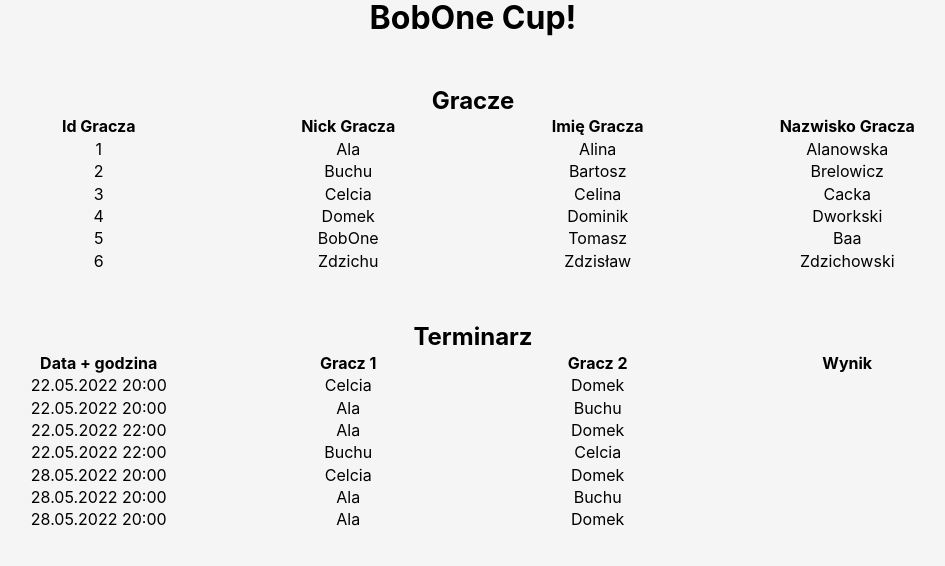
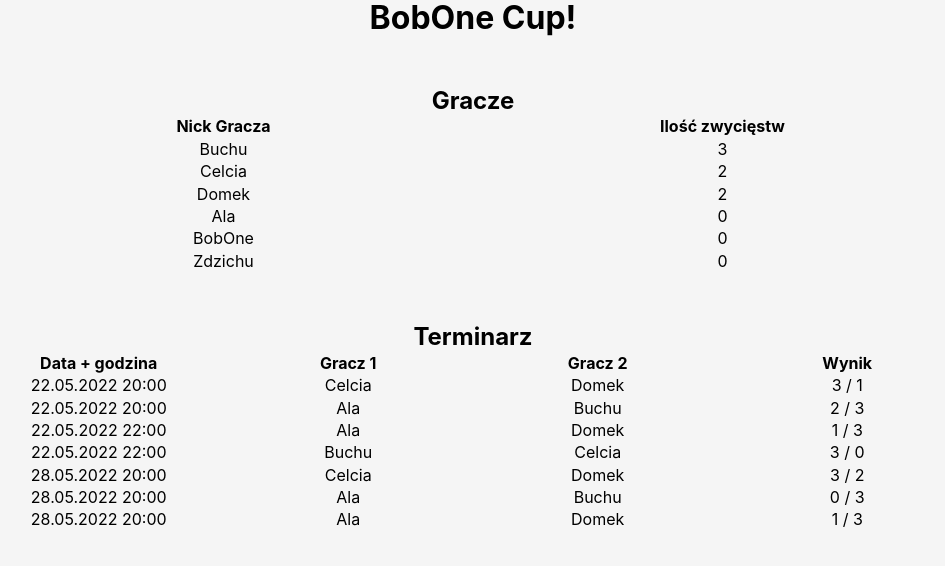
Before and after one commit to KamilStawik/dart-table, a React (Create React App) app: page / in a window 1280 px wide. Shown: the top 566 px of the page, without its empty margins (167-1112 px from the left). Built offline with nearby package versions, Linux system fonts and the light colour scheme.

Commit message:
ranking added

```diff
--- a/src/MainPage/index.js
+++ b/src/MainPage/index.js
@@ -8,7 +8,6 @@ const MainPage = () => (
 
     <PlayersTable title="Gracze" />
     <GamesTable title="Terminarz"/>
-
 
     {/* <PlayersTable
       title={"Terminarz"}
--- a/src/components/GamesTable.js
+++ b/src/components/GamesTable.js
@@ -1,5 +1,5 @@
 import players from "../content/players";
-import gamesCalendar from "../content/gamesCalendar";
+import matchHistory from "../content/matchHistory";
 
 const GamesTable = (props) => {
   const tableColumnsNumber = 4;
@@ -21,12 +21,12 @@ const GamesTable = (props) => {
             <th style={{ width: `${1000 / tableColumnsNumber}px` }}> Gracz 2</th>
             <th style={{ width: `${1000 / tableColumnsNumber}px` }}> Wynik</th>
           </tr>
-          {gamesCalendar.map((game) => (
+          {matchHistory.map((game) => (
             <tr key={game.id}>
               <td style={{ width: `${1000 / tableColumnsNumber}px`, textAlign: "center" }}> {`${game.date} ${game.time}`} </td>
               <td style={{ width: `${1000 / tableColumnsNumber}px`, textAlign: "center" }}> {getPlayerNick(game.player1Id)} </td>
               <td style={{ width: `${1000 / tableColumnsNumber}px`, textAlign: "center" }}> {getPlayerNick(game.player2Id)} </td>
-              <td style={{ width: `${1000 / tableColumnsNumber}px`, textAlign: "center" }}> {game.result}</td>
+              <td style={{ width: `${1000 / tableColumnsNumber}px`, textAlign: "center" }}> {game.result1} / {game.result2}</td>
             </tr>
           ))}
         </tbody>
--- a/src/components/PlayersTable.js
+++ b/src/components/PlayersTable.js
@@ -1,7 +1,11 @@
 import players from "../content/players";
+import matchHistory from "../content/matchHistory";
+import { getRanking } from "../content/ranking";
 
 const PlayersTable = (props) => {
-  const tableColumnsNumber = 4;
+  const tableColumnsNumber = 2;
+  const ranking = getRanking(players, matchHistory);
+  console.log('Ranking:', ranking)
 
 
   return (
@@ -12,17 +16,13 @@ const PlayersTable = (props) => {
       <table style={{ width: "1000px" }}>
         <tbody>
           <tr>
-            <th style={{ width: `${1000 / tableColumnsNumber}px` }}> Id Gracza</th>
             <th style={{ width: `${1000 / tableColumnsNumber}px` }}> Nick Gracza</th>
-            <th style={{ width: `${1000 / tableColumnsNumber}px` }}> Imię Gracza</th>
-            <th style={{ width: `${1000 / tableColumnsNumber}px` }}> Nazwisko Gracza</th>
+            <th style={{ width: `${1000 / tableColumnsNumber}px` }}> Ilość zwycięstw</th>
           </tr>
-          {players.map((player) => (
-            <tr key={player.id}>
-              <td style={{ width: `${1000 / tableColumnsNumber}px`, textAlign: "center" }}> {player.id} </td>
-              <td style={{ width: `${1000 / tableColumnsNumber}px`, textAlign: "center" }}> {player.nick} </td>
-              <td style={{ width: `${1000 / tableColumnsNumber}px`, textAlign: "center" }}> {player.firstName} </td>
-              <td style={{ width: `${1000 / tableColumnsNumber}px`, textAlign: "center" }}> {player.lastName}</td>
+          {ranking.map((rankingPosition) => (
+            <tr key={rankingPosition.id}>
+              <td style={{ width: `${1000 / tableColumnsNumber}px`, textAlign: "center" }}> {rankingPosition.nick} </td>
+              <td style={{ width: `${1000 / tableColumnsNumber}px`, textAlign: "center" }}> {rankingPosition.playerWins} </td>
             </tr>
           ))}
         </tbody>
--- a/src/content/gamesCalendar.js
+++ /dev/null
@@ -1,12 +0,0 @@
-const gamesCalendar =
-    [
-        { id: 1, date: "22.05.2022", time: "20:00", player1Id: 3, player2Id: 4, result: ""},
-        { id: 2, date: "22.05.2022", time: "20:00", player1Id: 1, player2Id: 2, result: ""},
-        { id: 3, date: "22.05.2022", time: "22:00", player1Id: 1, player2Id: 4, result: ""},
-        { id: 4, date: "22.05.2022", time: "22:00", player1Id: 2, player2Id: 3, result: ""},
-        { id: 5, date: "28.05.2022", time: "20:00", player1Id: 3, player2Id: 4, result: ""},
-        { id: 6, date: "28.05.2022", time: "20:00", player1Id: 1, player2Id: 2, result: ""},
-        { id: 7, date: "28.05.2022", time: "20:00", player1Id: 1, player2Id: 4, result: ""},
-    ];
-
-export default gamesCalendar;
--- /dev/null
+++ b/src/content/matchHistory.js
@@ -0,0 +1,12 @@
+const matchHistory =
+  [
+    { id: 1, date: "22.05.2022", time: "20:00", player1Id: 3, player2Id: 4, result1: 3, result2: 1},
+    { id: 2, date: "22.05.2022", time: "20:00", player1Id: 1, player2Id: 2, result1: 2, result2: 3},
+    { id: 3, date: "22.05.2022", time: "22:00", player1Id: 1, player2Id: 4, result1: 1, result2: 3},
+    { id: 4, date: "22.05.2022", time: "22:00", player1Id: 2, player2Id: 3, result1: 3, result2: 0},
+    { id: 5, date: "28.05.2022", time: "20:00", player1Id: 3, player2Id: 4, result1: 3, result2: 2},
+    { id: 6, date: "28.05.2022", time: "20:00", player1Id: 1, player2Id: 2, result1: 0, result2: 3},
+    { id: 7, date: "28.05.2022", time: "20:00", player1Id: 1, player2Id: 4, result1: 1, result2: 3},
+  ];
+
+export default matchHistory;
--- /dev/null
+++ b/src/content/ranking.js
@@ -0,0 +1,25 @@
+
+
+const getRanking = (players, matchHistory) => {
+  let playersWins = [];
+
+  players.forEach(player => {
+    let playerWins = 0;
+
+    for(let i = 0; i < matchHistory.length; i++) {
+      if ((matchHistory[i].player1Id === player.id && matchHistory[i].result1 > matchHistory[i].result2)
+      || (matchHistory[i].player2Id === player.id && matchHistory[i].result2 > matchHistory[i].result1)) {
+        playerWins++;
+      }
+    }
+    playersWins.push({ ...player, playerWins: playerWins });
+  });
+
+  playersWins.sort((a, b) => b.playerWins - a.playerWins)
+
+  return playersWins;
+}
+
+export {
+  getRanking,
+};
```
